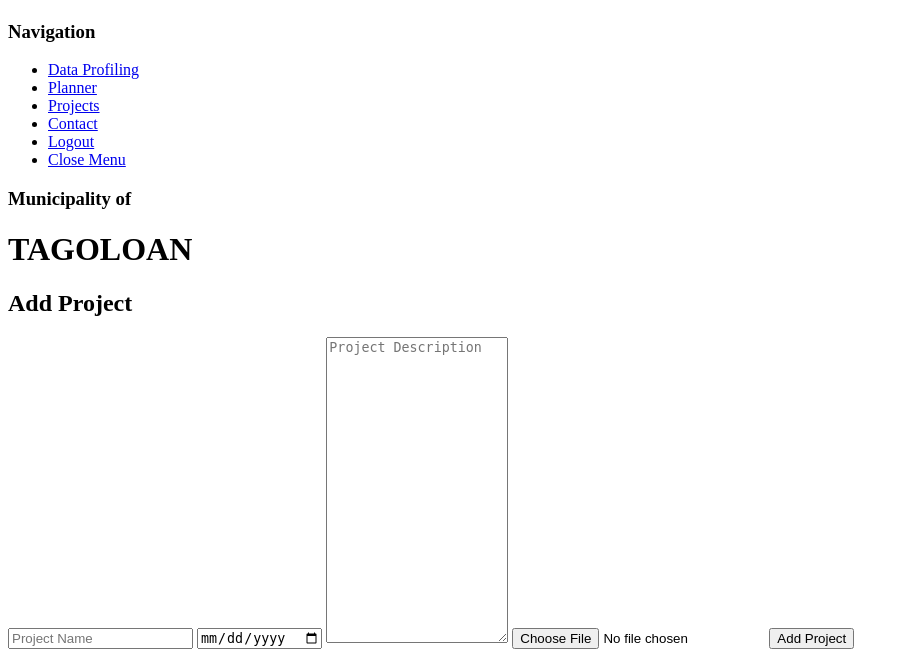
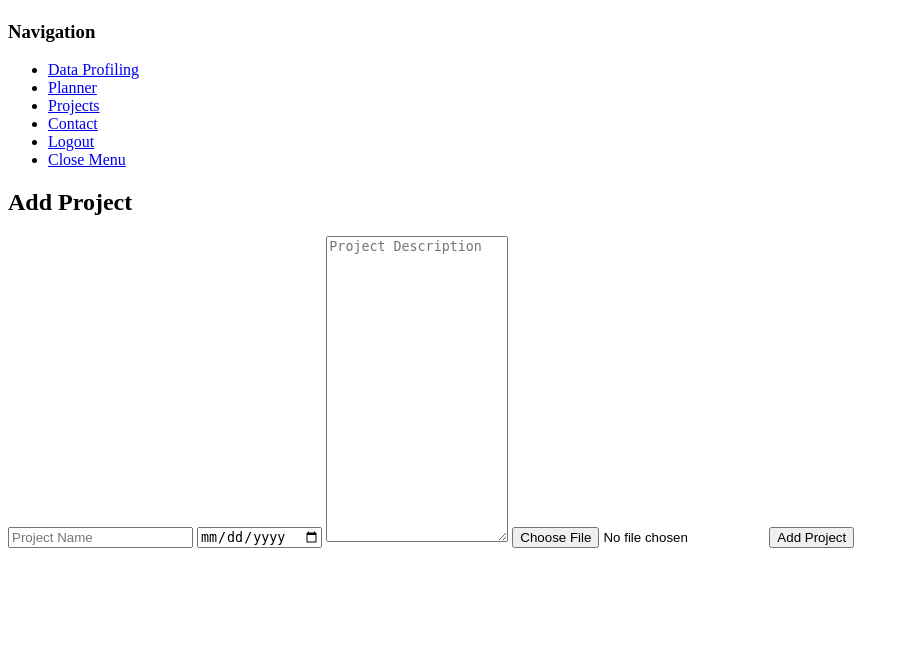
Before and after one commit to alinorcasidar/PIT_PM_Software, a PHP site: page /memberWebsite/member_data_profiling.php in a window 1280 px wide; the page is wider, and only the part inside the window is pictured. Shown: the part 338-995 px from the top of that part, without its empty margins (0-909 px from the left). After the commit the page ends 886 px from the top of that part, so only its background shows below. Run offline with PHP 8.4, Linux system fonts and the light colour scheme; the visitor is signed in with stand-in values (Sample User, id 1).

Commit message:
Your commit message here

```diff
--- a/memberWebsite/member_data_profiling.php
+++ b/memberWebsite/member_data_profiling.php
@@ -15,8 +15,7 @@
 
     <div class="hero-page">
     <div class="two-col context">
-            <h3>Municipality of</h3>
-            <h1>TAGOLOAN</h1>
+
         </div>
         <div class="two-col cards">
         <div class="card">
```
